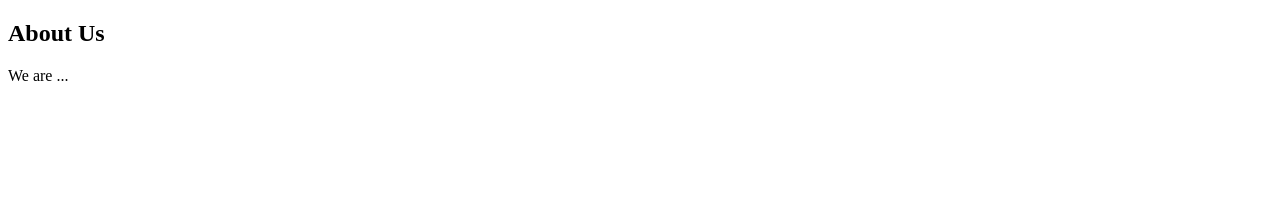
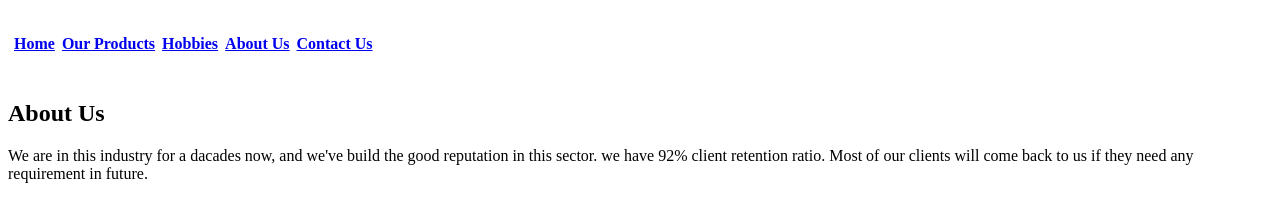
Before and after one commit to VNK95/Karl, a plain HTML site: page about_us.html in a window 1280 px wide. Drawn offline with Linux system fonts and the light colour scheme.

Commit message:
2nd uppdate

```diff
--- a/about_us.html
+++ b/about_us.html
@@ -7,7 +7,30 @@
     <title>Document</title>
   </head>
   <body>
+    <table cellspacing="5">
+      <tr>
+        <td>
+          <h4><a href="index.html">Home</a></h4>
+        </td>
+        <td>
+          <h4><a href="our_products.html">Our Products</a></h4>
+        </td>
+        <td>
+          <h4><a href="Hobbies.html">Hobbies</a></h4>
+        </td>
+        <td>
+          <h4><a href="about_us.html">About Us</a></h4>
+        </td>
+        <td>
+          <h4><a href="contacts.html">Contact Us</a></h4>
+        </td>
+      </tr>
+    </table>
     <h2>About Us</h2>
-    <p>We are ...</p>
+    <p>
+      We are in this industry for a dacades now, and we've build the good
+      reputation in this sector. we have 92% client retention ratio. Most of our
+      clients will come back to us if they need any requirement in future.
+    </p>
   </body>
 </html>
```
Also changed, not shown: contacts.html (+21 -0 lines), hobbies.html (+20 -1 lines), index.html (+21 -1 lines), our_products.html (+19 -0 lines).
